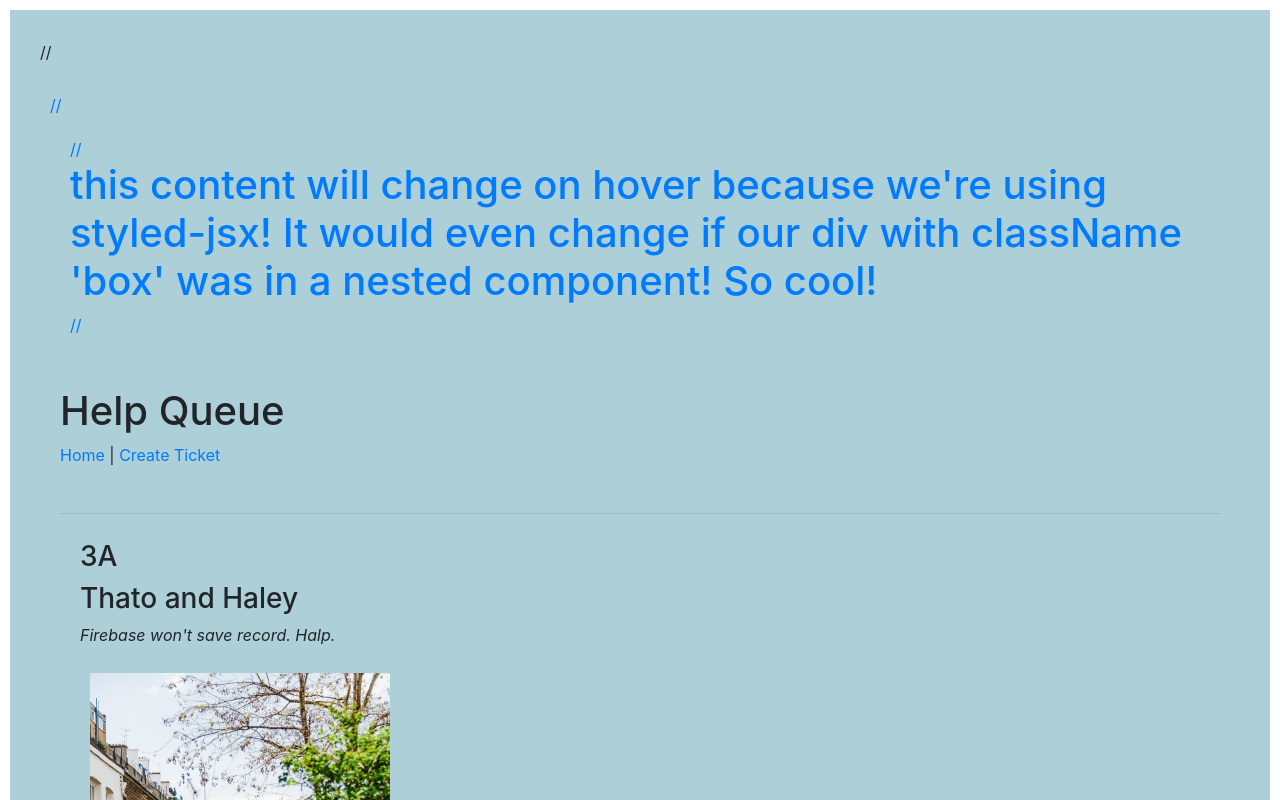
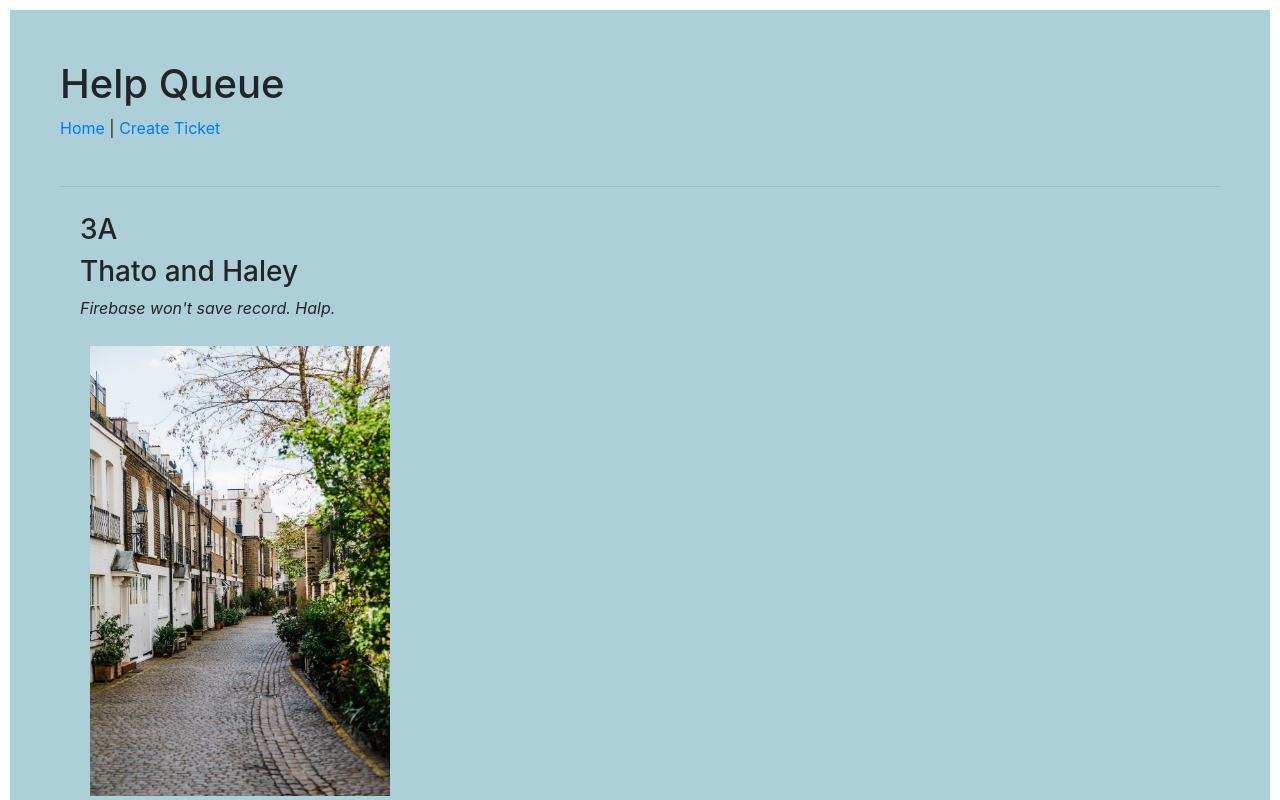
Before and after one commit to QIANQIANHU/react-help-queue, a React app: page /#/ in a window 1280 px wide. Shown: the top 800 px of the page. Built offline with nearby package versions, Linux system fonts and the light colour scheme.

Commit message:
add error page

```diff
--- a/src/components/App.jsx
+++ b/src/components/App.jsx
@@ -4,45 +4,17 @@
 import { Button } from 'react-bootstrap';
 import { Switch, Route } from 'react-router-dom';
 import NewTicketForm from './NewTicketForm';
+import Error404 from './Error404';
 
 function App(){
   return (
     <div>
-      // <style jsx global>{`
-      //
-      //   body {
-      //     font-family: Helvetica;
-      //   }
-      //   .box {
-      //     border: none;
-      //     display: block;
-      //     border-bottom: 2px solid #fff;
-      //     margin-bottom: 10px;
-      //   }
-      //   .box:hover {
-      //     border-bottom: 2px solid #ccc;
-      //     outline: 0;
-      //   }
-      //   a {
-      //     color: #888;
-      //     text-decoration: none;
-      //   }
-      // `}</style>
-
-      <div style={{margin: '19px auto 0'}}>
-        <a href="https://medium.com/" target="_blank">
-          // <div className="box">
-          //   <h1>this content will change on hover because we're using styled-jsx! It would even change if our div with className 'box' was in a nested component! So cool!</h1>
-          // </div>
-        </a>
-      </div>
       <Header/>
-      <TicketList/>
       <Switch>
         <Route exact path='/' component={TicketList} />
         <Route path='/newticket' component={NewTicketForm} />
+        <Route component={Error404} />
       </Switch>
-      <Button bsStyle="warning">Test</Button>
     </div>
   );
 }
--- /dev/null
+++ b/src/components/Error404.jsx
@@ -0,0 +1,13 @@
+import React from 'react';
+import { Link } from 'react-router-dom';
+
+function Error404(){
+  return (
+    <div>
+      <h2>The page you are looking for does not exist!</h2>
+      <h3>Would you like to return <Link to="/">home</Link> instead?</h3>
+    </div>
+  );
+}
+
+export default Error404;
--- a/src/components/Ticket.jsx
+++ b/src/components/Ticket.jsx
@@ -13,6 +13,7 @@
           border: 10px;
         }
       `}</style>
+
       <style jsx>{`
         .imgFrame {
           margin: 10px;
@@ -20,9 +21,10 @@
           height: auto;
           border:  10px;
         }`}</style>
+
       <h3>{props.location}</h3>
       <h3>{props.names}</h3>
-      <p className="red-text"><em>{props.issue}</em></p>
+      <p><em>{props.issue}</em></p>
       <img className="imgFrame" src={picture}/>
       <hr/>
     </div>
@@ -32,8 +34,7 @@
 Ticket.propTypes = {
   names: PropTypes.string.isRequired,
   location: PropTypes.string.isRequired,
-  issue: PropTypes.string,
-
+  issue: PropTypes.string
 };
 
 export default Ticket;
--- a/src/components/TicketList.jsx
+++ b/src/components/TicketList.jsx
@@ -1,6 +1,5 @@
 import React from 'react';
 import Ticket from './Ticket';
-
 
 var masterTicketList = [
   {
@@ -24,8 +23,7 @@
   return (
     <div>
       <hr/>
-
-      {masterTicketList.map((ticket, index) =>
+      {masterTicketList.map((ticket,index) =>
         <Ticket names={ticket.names}
           location={ticket.location}
           issue={ticket.issue}
```
